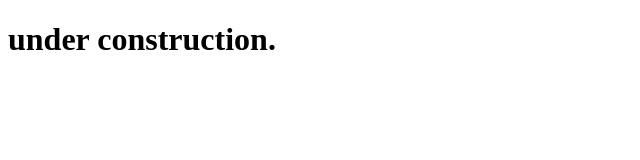
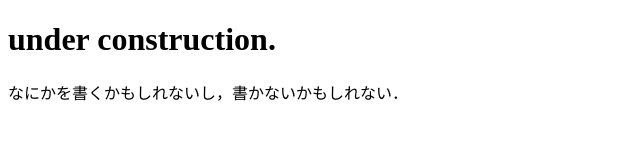
Before and after one commit to ShPhoNe/ShPhoNe.github.io, a plain HTML site: page index.html in a window 1280 px wide. Shown: the whole page, without its empty margins (0-640 px from the left). Drawn offline with Linux system fonts and the light colour scheme.

Commit message:
add comment

```diff
--- a/index.html
+++ b/index.html
@@ -10,5 +10,8 @@
         <h1>
             under construction.
         </h1>
+        <p>
+            なにかを書くかもしれないし，書かないかもしれない．
+        </p>
     </body>
 </html>
```
